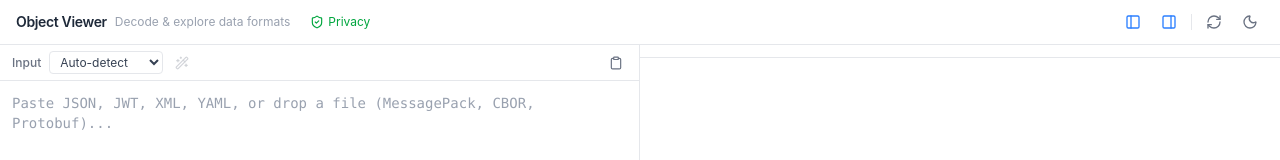
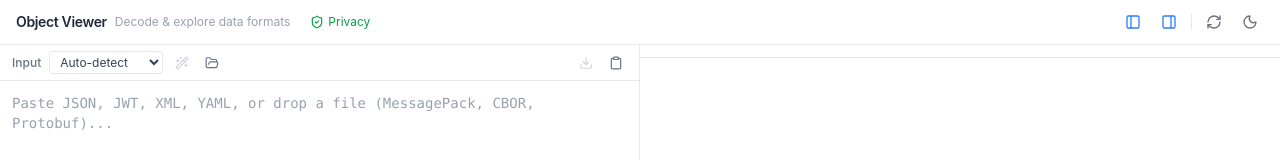
Before and after one commit to binbuf/object-viewer, a React (Vite) app: page / in a window 1280 px wide. Shown: the top 160 px of the page. Built offline with nearby package versions, Linux system fonts and the light colour scheme.

Commit message:
added open and save file

```diff
--- a/src/components/InputArea/InputArea.tsx
+++ b/src/components/InputArea/InputArea.tsx
@@ -1,5 +1,5 @@
 import { useCallback, useEffect, useRef, useState } from 'react'
-import { Upload, X, Clipboard, Wand2 } from 'lucide-react'
+import { Upload, X, Clipboard, Wand2, FolderOpen, Download } from 'lucide-react'
 import type { FormatId } from '../../decoders/types.ts'
 import { getAvailableFormats } from '../../decoders/index.ts'
 import { formatInput } from '../../utils/formatInput.ts'
@@ -25,6 +25,7 @@
   const [isDragging, setIsDragging] = useState(false)
   const textareaRef = useRef<HTMLTextAreaElement>(null)
   const highlightRef = useRef<HTMLPreElement>(null)
+  const fileInputRef = useRef<HTMLInputElement>(null)
   const dragCounter = useRef(0)
 
   const hasHighlight = tokens != null && tokens.length > 0
@@ -93,6 +94,34 @@
     if (formatted !== value) onChange(formatted)
   }, [value, format, detectedFormat, onChange])
 
+  const handleOpenFile = useCallback(() => {
+    fileInputRef.current?.click()
+  }, [])
+
+  const handleFileInputChange = useCallback((e: React.ChangeEvent<HTMLInputElement>) => {
+    const file = e.target.files?.[0]
+    if (file) onFileDrop(file)
+    if (fileInputRef.current) fileInputRef.current.value = ''
+  }, [onFileDrop])
+
+  const handleSaveToFile = useCallback(() => {
+    if (!value) return
+    const ext: Record<string, string> = {
+      json: 'json', json5: 'json5', jwt: 'txt', xml: 'xml',
+      yaml: 'yaml', msgpack: 'msgpack', cbor: 'cbor', protobuf: 'bin',
+    }
+    const filename = `data.${ext[detectedFormat ?? ''] ?? 'txt'}`
+    const blob = new Blob([value], { type: 'text/plain;charset=utf-8' })
+    const url = URL.createObjectURL(blob)
+    const a = document.createElement('a')
+    a.href = url
+    a.download = filename
+    document.body.appendChild(a)
+    a.click()
+    document.body.removeChild(a)
+    URL.revokeObjectURL(url)
+  }, [value, detectedFormat])
+
   const handleScroll = useCallback(() => {
     if (textareaRef.current && highlightRef.current) {
       highlightRef.current.scrollTop = textareaRef.current.scrollTop
@@ -144,10 +173,25 @@
         >
           <Wand2 size={14} />
         </button>
+        <button
+          onClick={handleOpenFile}
+          className="p-1 rounded hover:bg-gray-100 dark:hover:bg-gray-800 text-gray-500"
+          title="Open file"
+        >
+          <FolderOpen size={14} />
+        </button>
 
         <span className="text-xs text-gray-400 dark:text-gray-500 ml-auto">
           {value.length > 0 && `${value.length.toLocaleString()} chars / ${byteCount.toLocaleString()} bytes`}
         </span>
+        <button
+          onClick={handleSaveToFile}
+          disabled={!value}
+          className="p-1 rounded hover:bg-gray-100 dark:hover:bg-gray-800 text-gray-500 disabled:opacity-30 disabled:cursor-not-allowed"
+          title="Save to file"
+        >
+          <Download size={14} />
+        </button>
         <button
           onClick={handlePaste}
           className="p-1 rounded hover:bg-gray-100 dark:hover:bg-gray-800 text-gray-500"
@@ -187,6 +231,13 @@
         />
       </div>
 
+      <input
+        ref={fileInputRef}
+        type="file"
+        className="hidden"
+        onChange={handleFileInputChange}
+      />
+
       {/* Drag overlay */}
       {isDragging && (
         <div className="absolute inset-0 bg-blue-500/10 border-2 border-dashed border-blue-500 rounded-lg flex items-center justify-center z-10">
```
